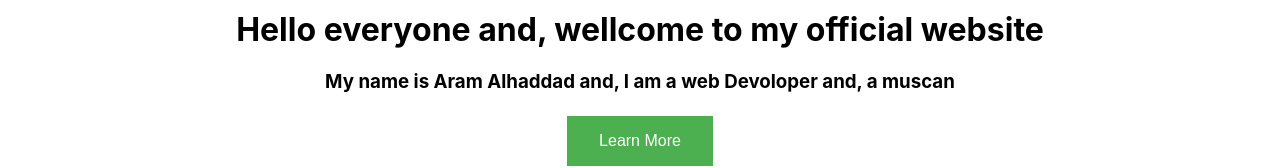
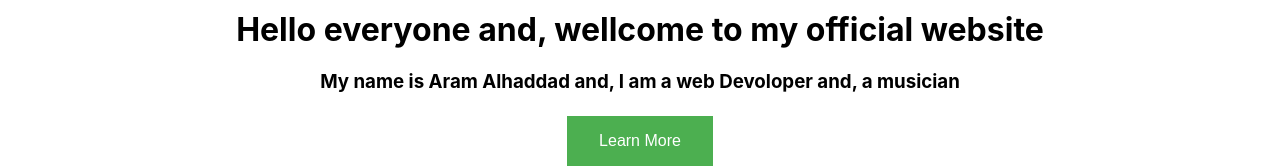
Before and after one commit to aramhd99/my-websire, a React (Create React App) app: page / in a window 1280 px wide. Shown: the part 121-289 px from the top of the page. Built offline with nearby package versions, Linux system fonts and the light colour scheme.

Commit message:
typo error fixed

```diff
--- a/src/Home/Home.js
+++ b/src/Home/Home.js
@@ -6,7 +6,7 @@ import Button from '../UI/Button/Button';
 const home = () => (
     <div className={classes.Home}>
         <h1>Hello everyone and, wellcome to my official website</h1>
-        <h3>My name is <strong>Aram Alhaddad</strong> and, I am a web Devoloper and, a muscan</h3>
+        <h3>My name is <strong>Aram Alhaddad</strong> and, I am a web Devoloper and, a musician</h3>
         <Button>Learn More</Button>
     </div>
 );
```
